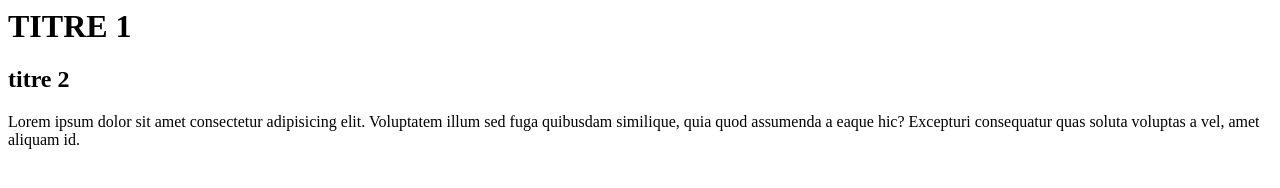
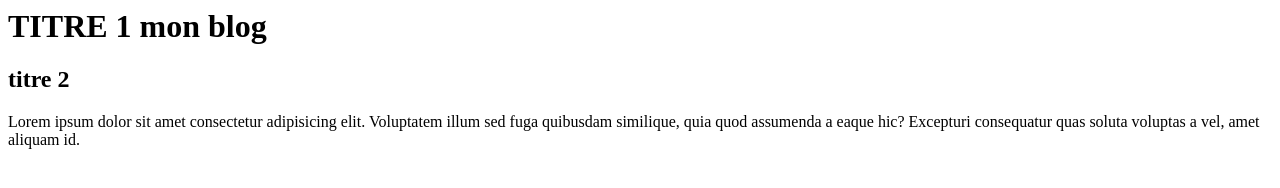
Before and after one commit to QRAVET/gitprojet.github.io, a plain HTML site: page index.html in a window 1280 px wide. Drawn offline with Linux system fonts and the light colour scheme.

Commit message:
changements

```diff
--- a/index.html
+++ b/index.html
@@ -1,4 +1,4 @@
-<h1>TITRE 1</h1>
+<h1>TITRE 1 mon blog</h1>
 <h2>titre 2</h2>
 
 <p>Lorem ipsum dolor sit amet consectetur adipisicing elit. Voluptatem illum sed fuga quibusdam similique, quia quod assumenda a eaque hic? Excepturi consequatur quas soluta voluptas a vel, amet aliquam id.</p>
```
